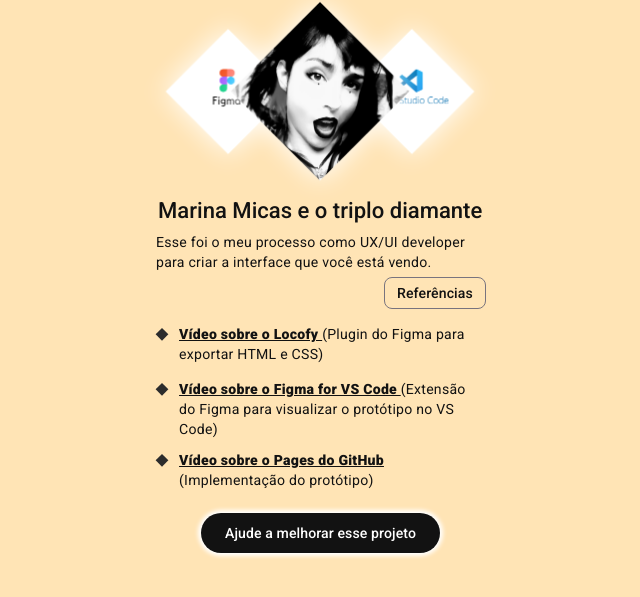
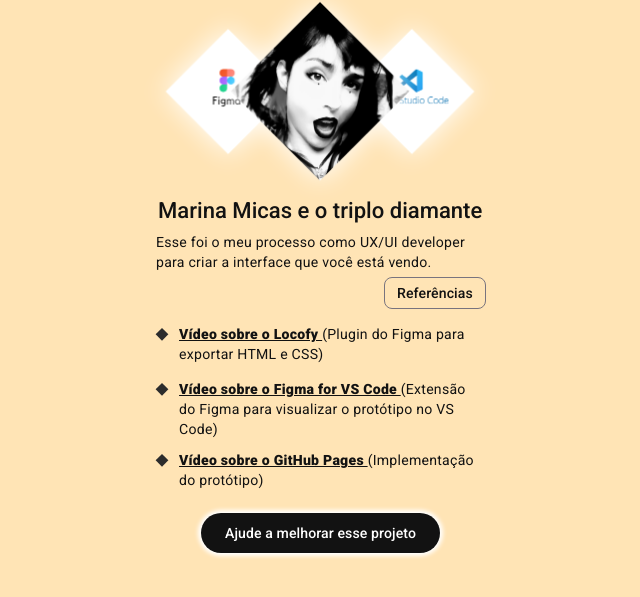
Before and after one commit to MeusEstudos/TriploBrilho, a website built with Parcel: page index.html in a window 1280 px wide. Shown: the part 79-676 px from the top of the page, without its empty margins (320-960 px from the left). Built offline with nearby package versions, Linux system fonts and the light colour scheme.

Commit message:
Update index.html

```diff
--- a/index.html
+++ b/index.html
@@ -22,7 +22,7 @@
           <div class="text">
             <span class="text-txt">
               <a href="videos/PagesGitHub.mp4" target="_blank">
-                Vídeo sobre o Pages do GitHub
+                Vídeo sobre o GitHub Pages
               </a>
               <span> (Implementação do protótipo)</span>
             </span>
```
